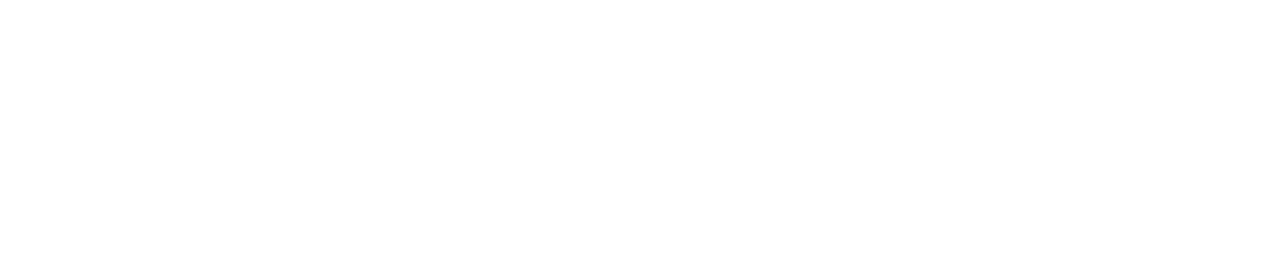
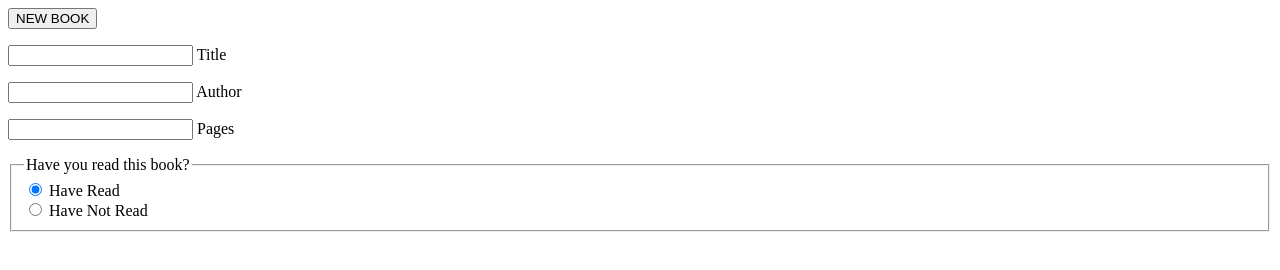
Before and after one commit to alabador/odin-library, a plain HTML site: page index.html in a window 1280 px wide. Drawn offline with Linux system fonts and the light colour scheme.

Commit message:
Add form

```diff
--- a/index.html
+++ b/index.html
@@ -9,6 +9,36 @@
 </head>
 <body>
     <div class="wrapper">
+        <div class="controls">
+            <button>NEW BOOK</button>
+        </div>
+        <div class="new-book-form">
+            <form action="#">
+                <p>
+                    <input type="text" name="title" id="title">
+                    <label for="title">Title</label>
+                </p>
+                <p>
+                    <input type="text" name="author" id="author">
+                    <label for="author">Author</label>
+                </p>
+                <p>
+                    <input type="number" name="pages" id="pages">
+                    <label for="pages">Pages</label>
+                </p>
+                <fieldset>
+                    <legend>Have you read this book?</legend>
+                    <div>
+                        <input type="radio" name="read-status" id="read" value="read" checked>
+                        <label for="read">Have Read</label>
+                    </div>
+                    <div>
+                        <input type="radio" name="read-status" id="not-read" value="not-read">
+                        <label for="">Have Not Read</label>
+                    </div>
+                </fieldset>
+            </form>
+        </div>
         <div class="library-container">
 
         </div>
```
